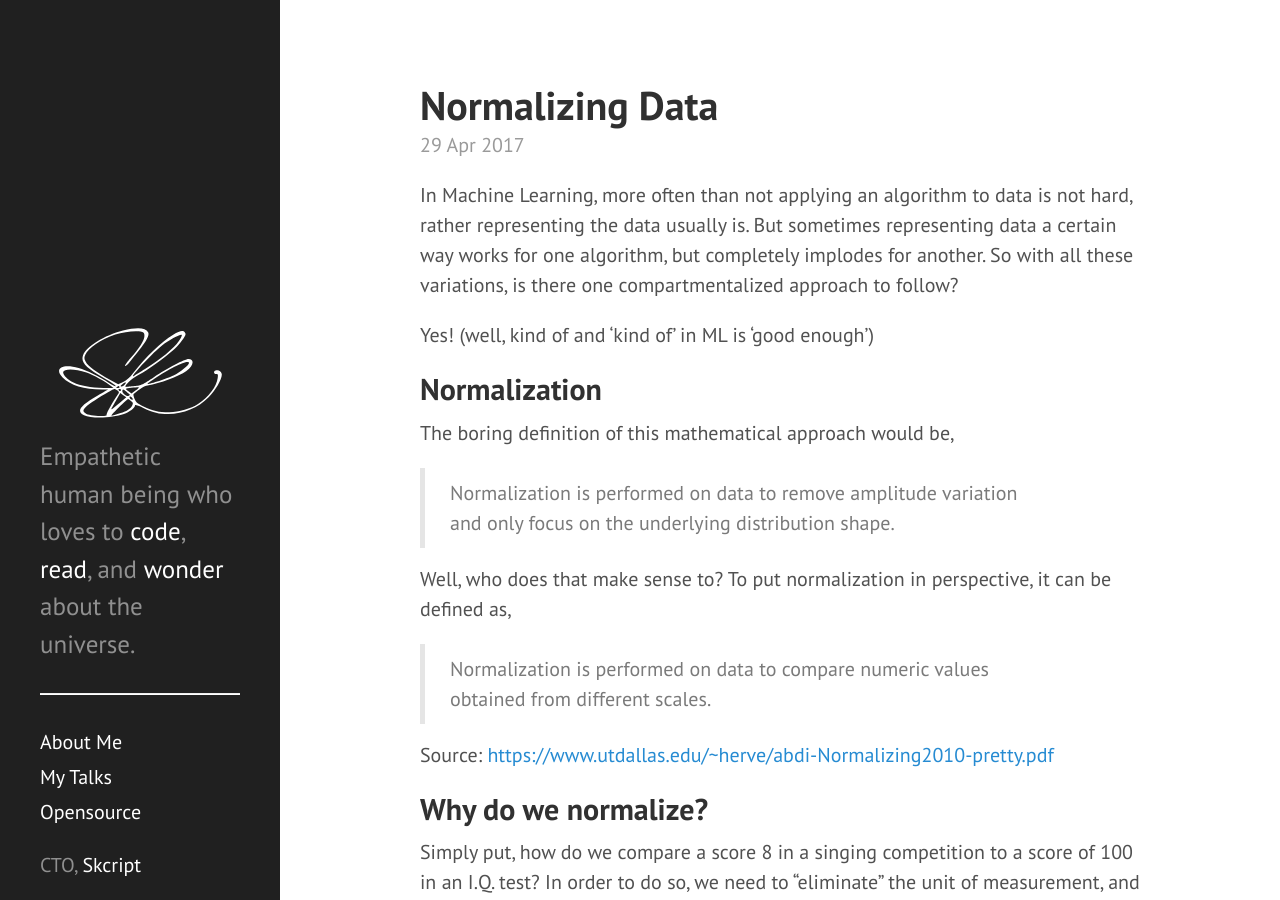
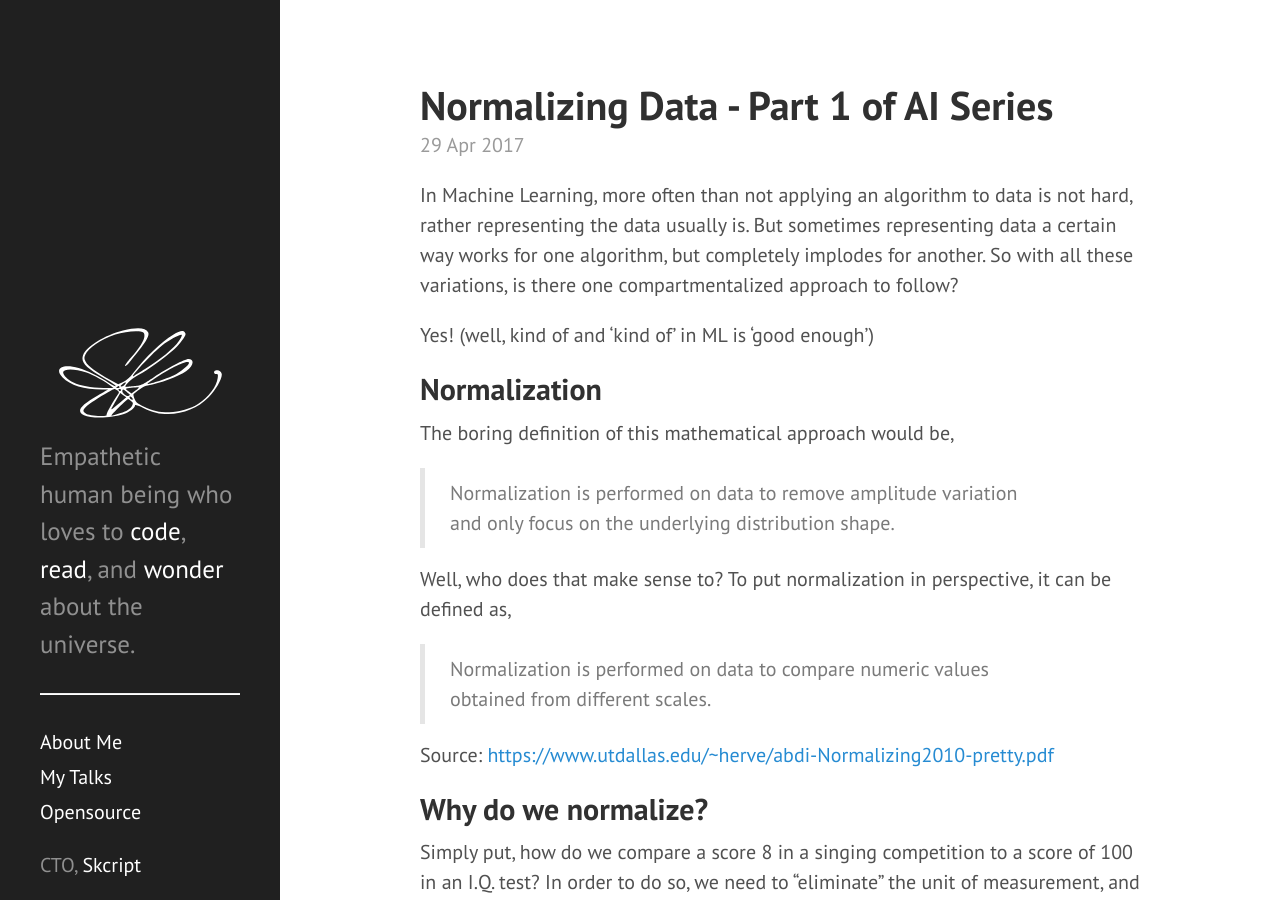
Before and after one commit to swaathi/swaathi.github.io, a Jekyll site: the page built from _posts/2017-04-29-normalizing-data.md, in a window 1280 px wide and 900 px high. Built offline with Jekyll 4.4.1, drawn with Linux system fonts in a browser that asks for light colours.

Commit message:
Optimizing title

```diff
--- a/_posts/2017-04-29-normalizing-data.md
+++ b/_posts/2017-04-29-normalizing-data.md
@@ -1,6 +1,6 @@
 ---
 layout: post
-title: Normalizing Data
+title: Normalizing Data - Part 1 of AI Series
 date: 2017-04-29 16:30:00 +5:30 GMT
 share: y
 ---
```
